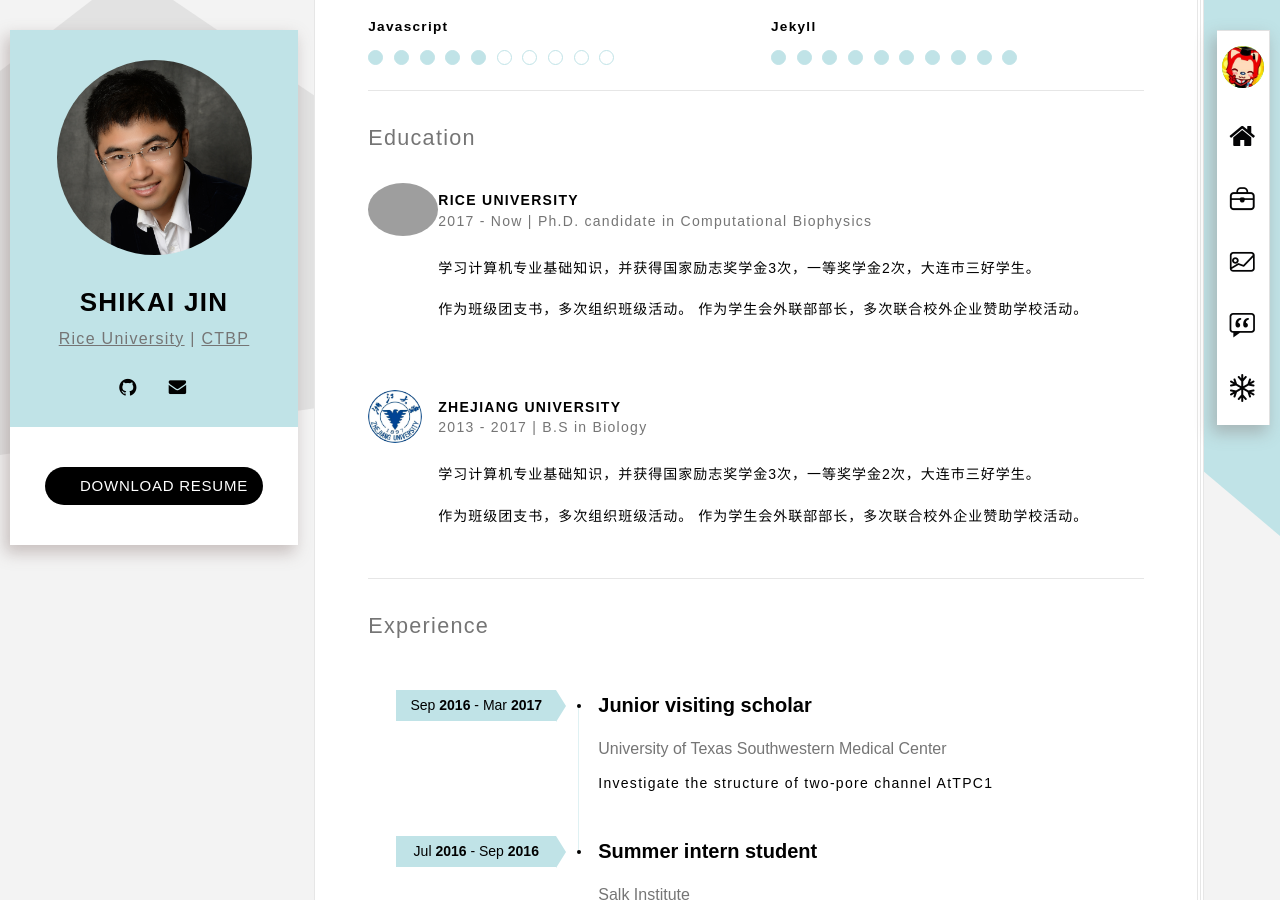
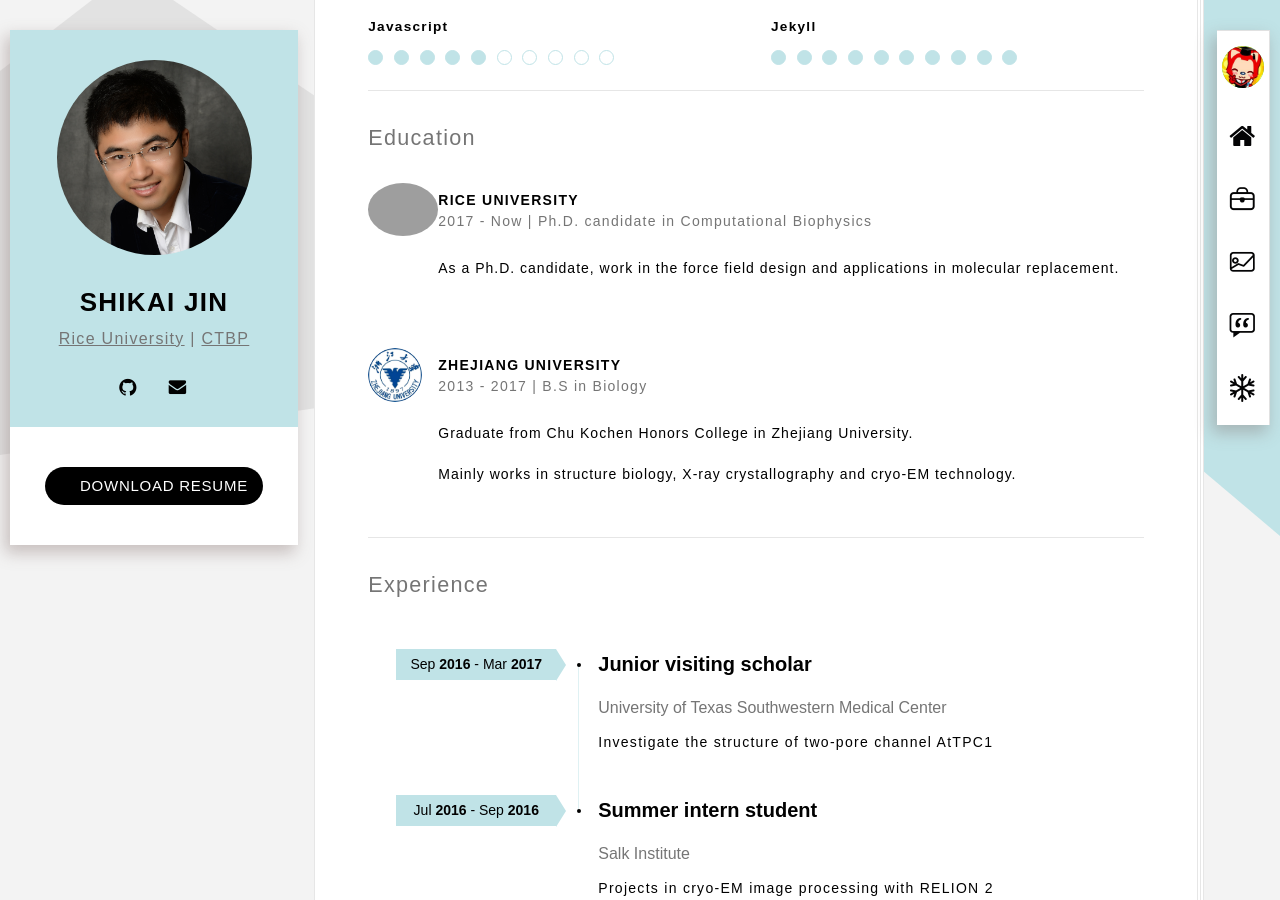
Before and after one commit to CryoSky/cryosky.github.io, a Jekyll site: the page built from index.html, in a window 1280 px wide and 900 px high, scrolled down 458 px. Built offline with Jekyll 4.4.1, drawn with Linux system fonts in a browser that asks for light colours; some web fonts are replaced; grey boxes are pictures that could not be loaded.

Commit message:
Update resumer_03-education.html

```diff
--- a/_includes/resumer_03-education.html
+++ b/_includes/resumer_03-education.html
@@ -15,10 +15,7 @@
                     </div>
 
                     <blockquote class="ref-cont clear-mrg">
-                        <p>学习计算机专业基础知识，并获得国家励志奖学金3次，一等奖学金2次，大连市三好学生。
-                        </p>
-                        <p>作为班级团支书，多次组织班级活动。 作为学生会外联部部长，多次联合校外企业赞助学校活动。
-                        </p>
+                        <p>As a Ph.D. candidate, work in the force field design and applications in molecular replacement.</p>
                     </blockquote>
                 </div>
             </div><!-- .ref-box -->
@@ -35,10 +32,8 @@
                     </div>
 
                     <blockquote class="ref-cont clear-mrg">
-                        <p>学习计算机专业基础知识，并获得国家励志奖学金3次，一等奖学金2次，大连市三好学生。
-                        </p>
-                        <p>作为班级团支书，多次组织班级活动。 作为学生会外联部部长，多次联合校外企业赞助学校活动。
-                        </p>
+                        <p>Graduate from Chu Kochen Honors College in Zhejiang University.</p>
+                        <p>Mainly works in structure biology, X-ray crystallography and cryo-EM technology.</p>
                     </blockquote>
                 </div>
             </div><!-- .ref-box -->
```
